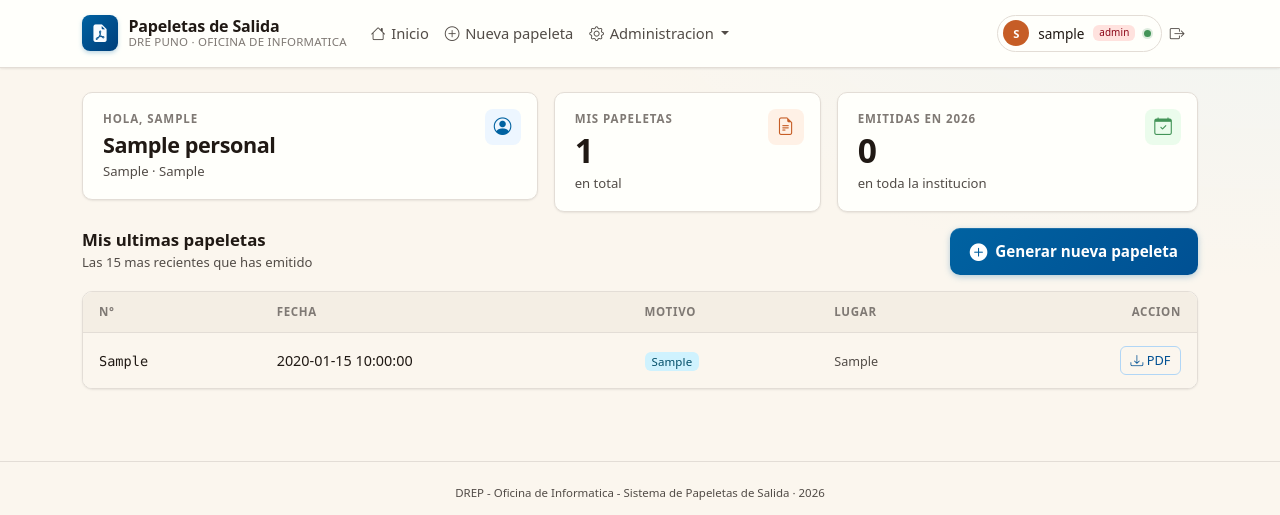
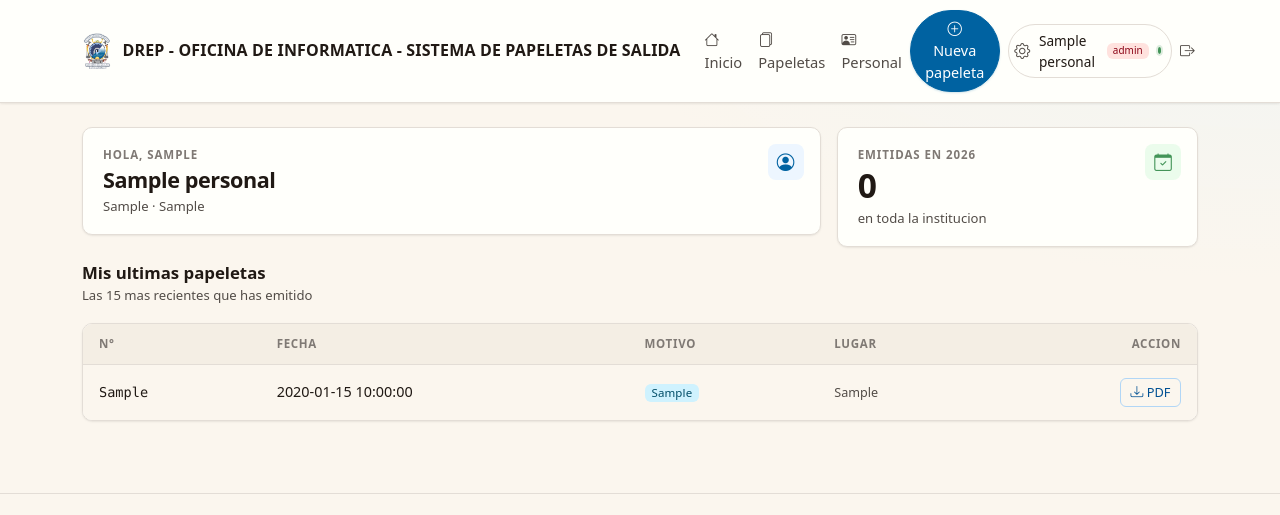
Before and after one commit to DRe-hk/papeletas_drep, a PHP site: page /dashboard.php in a window 1280 px wide. Shown: the top 515 px of the page. Run offline with PHP 8.4, Linux system fonts and the light colour scheme; the visitor is signed in with stand-in values (Sample User, id 1); tables that the repository leaves empty hold one stand-in row (values such as "Sample post").

Commit message:
Refactor navigation and dashboard layout for improved usability

```diff
--- a/admin/papeletas.php
+++ b/admin/papeletas.php
@@ -37,13 +37,13 @@ $rows = $st->fetchAll();
 
 $usuarios = DB::pdo()->query('SELECT id, username FROM usuarios ORDER BY username')->fetchAll();
 
-layout_header('Todas las papeletas');
+layout_header('Papeletas');
 render_flashes();
 ?>
 
 <div class="page-header">
   <div>
-    <h1><i class="bi bi-files"></i> Todas las papeletas</h1>
+    <h1><i class="bi bi-files"></i> Papeletas</h1>
     <div class="page-sub">Auditoria de papeletas emitidas en la institucion. <span class="badge text-bg-secondary"><?= count($rows) ?> resultados</span></div>
   </div>
 </div>
--- a/admin/personal.php
+++ b/admin/personal.php
@@ -76,7 +76,7 @@ render_flashes();
 
 <div class="page-header">
   <div>
-    <h1><i class="bi bi-person-vcard"></i> Personal y usuarios</h1>
+    <h1><i class="bi bi-person-vcard"></i> Personal</h1>
     <div class="page-sub">Administre los registros del personal y los usuarios del sistema. <span class="badge text-bg-secondary"><?= count($rows) ?> registros</span></div>
   </div>
   <div class="d-flex gap-2 flex-wrap">
--- a/app/helpers.php
+++ b/app/helpers.php
@@ -183,18 +183,9 @@ code, kbd, pre { font-family: var(--font-mono); font-size: .92em; }
   display: flex; align-items: center; gap: .65rem;
   color: var(--text-1);
 }
-.app-navbar .brand-mark {
-  width: 36px; height: 36px;
-  display: inline-flex; align-items: center; justify-content: center;
-  background: linear-gradient(135deg, var(--brand-500), var(--brand-700));
-  color: var(--text-on-brand);
-  border-radius: 8px;
-  font-size: 1.1rem;
-  box-shadow: 0 2px 4px oklch(48% 0.13 245 / .25);
-}
+.app-navbar .brand-logo { height: 36px; width: auto; border-radius: 8px; }
 .app-navbar .brand-text { display: flex; flex-direction: column; line-height: 1.1; }
-.app-navbar .brand-text .name { font-weight: 700; font-size: 1rem; color: var(--text-1); letter-spacing: -.01em; }
-.app-navbar .brand-text .sub  { font-size: .72rem; color: var(--text-3); letter-spacing: .02em; text-transform: uppercase; }
+.app-navbar .brand-text .name { font-weight: 700; font-size: 1rem; color: var(--text-1); letter-spacing: .01em; text-transform: uppercase; }
 
 .app-navbar .nav-link {
   color: var(--text-2);
@@ -238,14 +229,9 @@ code, kbd, pre { font-family: var(--font-mono); font-size: .92em; }
   transition: border-color .15s ease, background .15s ease;
 }
 .app-navbar .user-chip:hover { border-color: var(--brand-200); background: var(--brand-50); color: var(--brand-700); }
-.app-navbar .user-chip .avatar {
-  width: 26px; height: 26px;
-  border-radius: 50%;
-  background: var(--warm-500);
-  color: white;
-  display: inline-flex; align-items: center; justify-content: center;
-  font-size: .7rem; font-weight: 700;
-  text-transform: uppercase;
+.app-navbar .user-chip i.bi-gear {
+  font-size: 1rem;
+  color: var(--text-2);
 }
 .app-navbar .user-chip .role-dot {
   width: 7px; height: 7px; border-radius: 50%;
@@ -721,6 +707,19 @@ a:hover { text-decoration: underline; text-underline-offset: 2px; }
 CSS;
 }
 
+function chip_name(array $u): string
+{
+    $full = trim($u['apellidos_nombres'] ?? '');
+    if ($full === '') {
+        return $u['username'] ?? '';
+    }
+    $parts = preg_split('/\s+/', $full);
+    if (count($parts) >= 3) {
+        return $parts[2] . ' ' . $parts[0];
+    }
+    return $full;
+}
+
 function layout_header(string $titulo): void
 {
     $u = current_user();
@@ -742,10 +741,9 @@ function layout_header(string $titulo): void
 <nav class="navbar navbar-expand-lg app-navbar sticky-top">
   <div class="container">
     <a class="navbar-brand" href="<?= url('dashboard.php') ?>">
-      <span class="brand-mark"><i class="bi bi-file-earmark-pdf-fill"></i></span>
+      <img src="<?= e(url('assets/logo.png')) ?>" alt="" class="brand-logo">
       <span class="brand-text">
-        <span class="name">Papeletas de Salida</span>
-        <span class="sub">DRE Puno · Oficina de Informatica</span>
+        <span class="name"><?= e(APP_NAME) ?></span>
       </span>
     </a>
     <button class="navbar-toggler border-0" type="button" data-bs-toggle="collapse" data-bs-target="#mainNav" aria-label="Menu">
@@ -754,25 +752,21 @@ function layout_header(string $titulo): void
     <div class="collapse navbar-collapse" id="mainNav">
       <ul class="navbar-nav me-auto mb-2 mb-lg-0">
         <li class="nav-item"><a class="nav-link" href="<?= url('dashboard.php') ?>"><i class="bi bi-house"></i>Inicio</a></li>
-        <li class="nav-item"><a class="nav-link" href="<?= url('papeleta_nueva.php') ?>"><i class="bi bi-plus-circle"></i>Nueva papeleta</a></li>
         <?php if ($u['rol'] === 'admin'): ?>
-        <li class="nav-item dropdown">
-          <a class="nav-link dropdown-toggle" data-bs-toggle="dropdown" href="#" role="button">
-            <i class="bi bi-gear"></i>Administracion
-          </a>
-          <ul class="dropdown-menu">
-            <li><a class="dropdown-item" href="<?= url('admin/personal.php') ?>"><i class="bi bi-person-vcard"></i>Personal y usuarios</a></li>
-            <li><a class="dropdown-item" href="<?= url('admin/importar_personal.php') ?>"><i class="bi bi-upload"></i>Importar personal (CSV)</a></li>
-            <li><a class="dropdown-item" href="<?= url('admin/papeletas.php') ?>"><i class="bi bi-files"></i>Todas las papeletas</a></li>
-          </ul>
-        </li>
+        <li class="nav-item"><a class="nav-link" href="<?= url('admin/papeletas.php') ?>"><i class="bi bi-files"></i>Papeletas</a></li>
+        <li class="nav-item"><a class="nav-link" href="<?= url('admin/personal.php') ?>"><i class="bi bi-person-vcard"></i>Personal</a></li>
         <?php endif; ?>
       </ul>
       <ul class="navbar-nav align-items-lg-center">
         <li class="nav-item">
+          <a class="btn btn-primary rounded-pill" href="<?= url('papeleta_nueva.php') ?>">
+            <i class="bi bi-plus-circle"></i> Nueva papeleta
+          </a>
+        </li>
+        <li class="nav-item ms-2">
           <a class="user-chip" href="<?= url('perfil.php') ?>" title="Mi cuenta">
-            <span class="avatar"><?= e(mb_substr($u['username'] ?? '?', 0, 1, 'UTF-8')) ?></span>
-            <span><?= e($u['username'] ?? '') ?></span>
+            <i class="bi bi-gear"></i>
+            <span><?= e(chip_name($u)) ?></span>
             <?php if (($u['rol'] ?? '') === 'admin'): ?>
               <span class="badge text-bg-danger" style="font-size:.62rem">admin</span>
             <?php endif; ?>
--- a/dashboard.php
+++ b/dashboard.php
@@ -21,10 +21,7 @@ $st = DB::pdo()->prepare('SELECT COUNT(*) AS total FROM papeletas WHERE anio = ?
 $st->execute([(int) date('Y')]);
 $totalAnio = (int) $st->fetch()['total'];
 
-$st = DB::pdo()->prepare('SELECT COUNT(*) AS total FROM papeletas WHERE usuario_id = ?');
-$st->execute([$u['id']]);
-$totalMias = (int) $st->fetch()['total'];
-
+$isAdmin = ($u['rol'] ?? '') === 'admin';
 $firstName = trim(explode(' ', $u['apellidos_nombres'] ?? '')[0] ?? '');
 $welcomeMsg = $firstName !== '' ? "Hola, $firstName" : "Bienvenido";
 
@@ -33,7 +30,7 @@ render_flashes();
 ?>
 
 <div class="row g-3 mb-3">
-  <div class="col-md-5">
+  <div class="col-md-<?= $isAdmin ? '8' : '12' ?>">
     <div class="stat-card">
       <span class="stat-icon"><i class="bi bi-person-circle"></i></span>
       <span class="stat-label"><?= e($welcomeMsg) ?></span>
@@ -41,15 +38,8 @@ render_flashes();
       <span class="stat-sub"><?= e($u['cargo'] ?? '') ?><?= !empty($u['dependencia']) ? ' · ' . e($u['dependencia']) : '' ?></span>
     </div>
   </div>
-  <div class="col-md-3 col-6">
-    <div class="stat-card warm">
-      <span class="stat-icon"><i class="bi bi-file-earmark-text"></i></span>
-      <span class="stat-label">Mis papeletas</span>
-      <span class="stat-value"><?= $totalMias ?></span>
-      <span class="stat-sub">en total</span>
-    </div>
-  </div>
-  <div class="col-md-4 col-6">
+  <?php if ($isAdmin): ?>
+  <div class="col-md-4">
     <div class="stat-card ok">
       <span class="stat-icon"><i class="bi bi-calendar-check"></i></span>
       <span class="stat-label">Emitidas en <?= (int) date('Y') ?></span>
@@ -57,6 +47,7 @@ render_flashes();
       <span class="stat-sub">en toda la institucion</span>
     </div>
   </div>
+  <?php endif; ?>
 </div>
 
 <div class="d-flex justify-content-between align-items-center mb-3 flex-wrap gap-2">
@@ -64,9 +55,6 @@ render_flashes();
     <h5 class="mb-0" style="text-transform:none;letter-spacing:0;font-size:1.05rem;color:var(--text-1);font-weight:600">Mis ultimas papeletas</h5>
     <small class="text-muted">Las 15 mas recientes que has emitido</small>
   </div>
-  <a href="<?= url('papeleta_nueva.php') ?>" class="btn btn-cta">
-    <i class="bi bi-plus-circle-fill"></i> Generar nueva papeleta
-  </a>
 </div>
 
 <div class="table-wrap">
```
Also changed, not shown: assets/logo.png (added).
